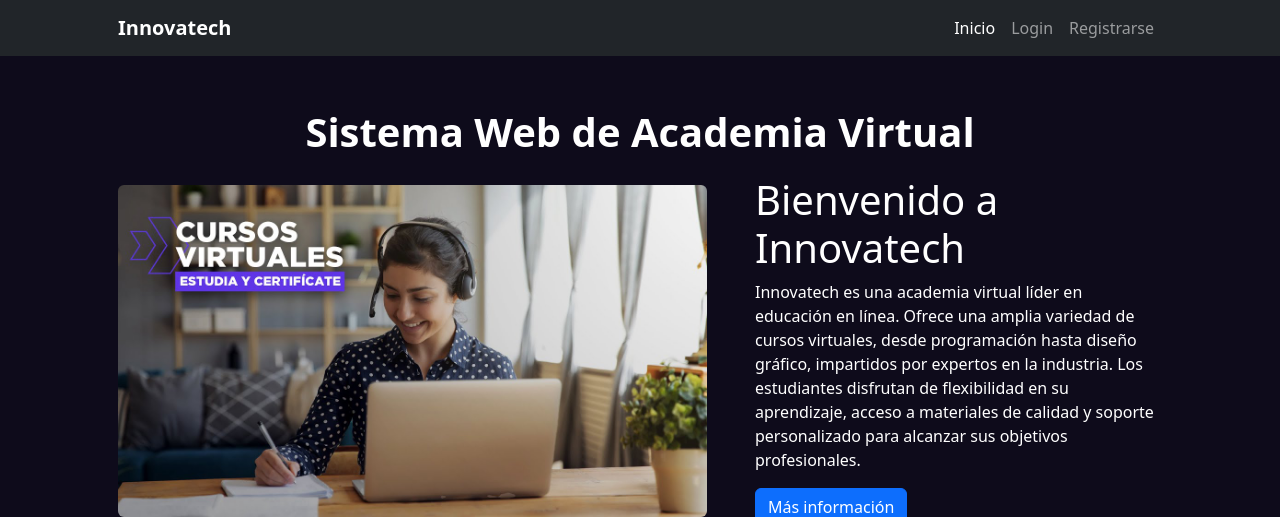
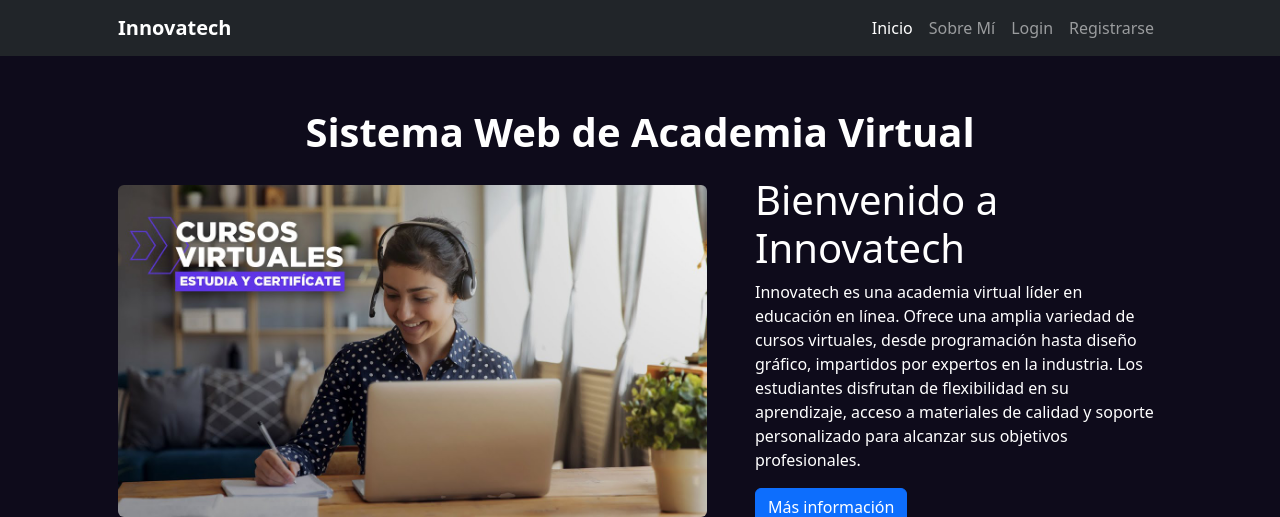
Before and after one commit to ignaciodiazdev/diaz-tercera-pre-entrega, a Django app: page / in a window 1280 px wide. Shown: the top 517 px of the page. Run offline with Django 5.2, Linux system fonts and the light colour scheme; some libraries are stand-ins or nearby versions.

Commit message:
fix(navbar): estructurando HTML

```diff
--- a/project/core/templates/core/components/navbar.html
+++ b/project/core/templates/core/components/navbar.html
@@ -9,18 +9,21 @@
                 <li class="nav-item">
                     <a class="nav-link {% if  request.path == "/"%}active{% endif %}" aria-current="page" href="{% url 'core:home' %}">Inicio</a>
                 </li>
+                <li class="nav-item">
+                    <a class="nav-link {% if  request.path == "/about/"%}active{% endif %}" aria-current="page" href="{% url 'core:about' %}">Sobre Mí</a>
+                </li>
                 {% if user.is_authenticated %}
                     <li class="nav-item">
-                        <a class="nav-link" href="{% url 'estudiante:home' %}">Estudiante</a>
+                        <a class="nav-link {% if  request.path == '/estudiante/'%}active{% endif %}" href="{% url 'estudiante:home' %}">Estudiante</a>
                     </li>
                     <li class="nav-item">
-                        <a class="nav-link" href="{% url 'curso:home' %}">Curso</a>
+                        <a class="nav-link {% if  request.path == '/curso/'%}active{% endif %}" href="{% url 'curso:home' %}">Curso</a>
                     </li>
                     <li class="nav-item">
-                        <a class="nav-link" href="{% url 'profesor:home' %}">Profesor</a>
+                        <a class="nav-link {% if  request.path == '/profesor/'%}active{% endif %}" href="{% url 'profesor:home' %}">Profesor</a>
                     </li>
                     <li class="nav-item">
-                        <a class="nav-link text-bg-info rounded-1 ">{{ user.username }}</a>
+                        <a class="nav-link text-bg-info rounded-1">{{ user.username }}</a>
                     </li>
                     <li class="nav-item">
                         <form action="{% url 'core:logout' %}" method="post">
```
